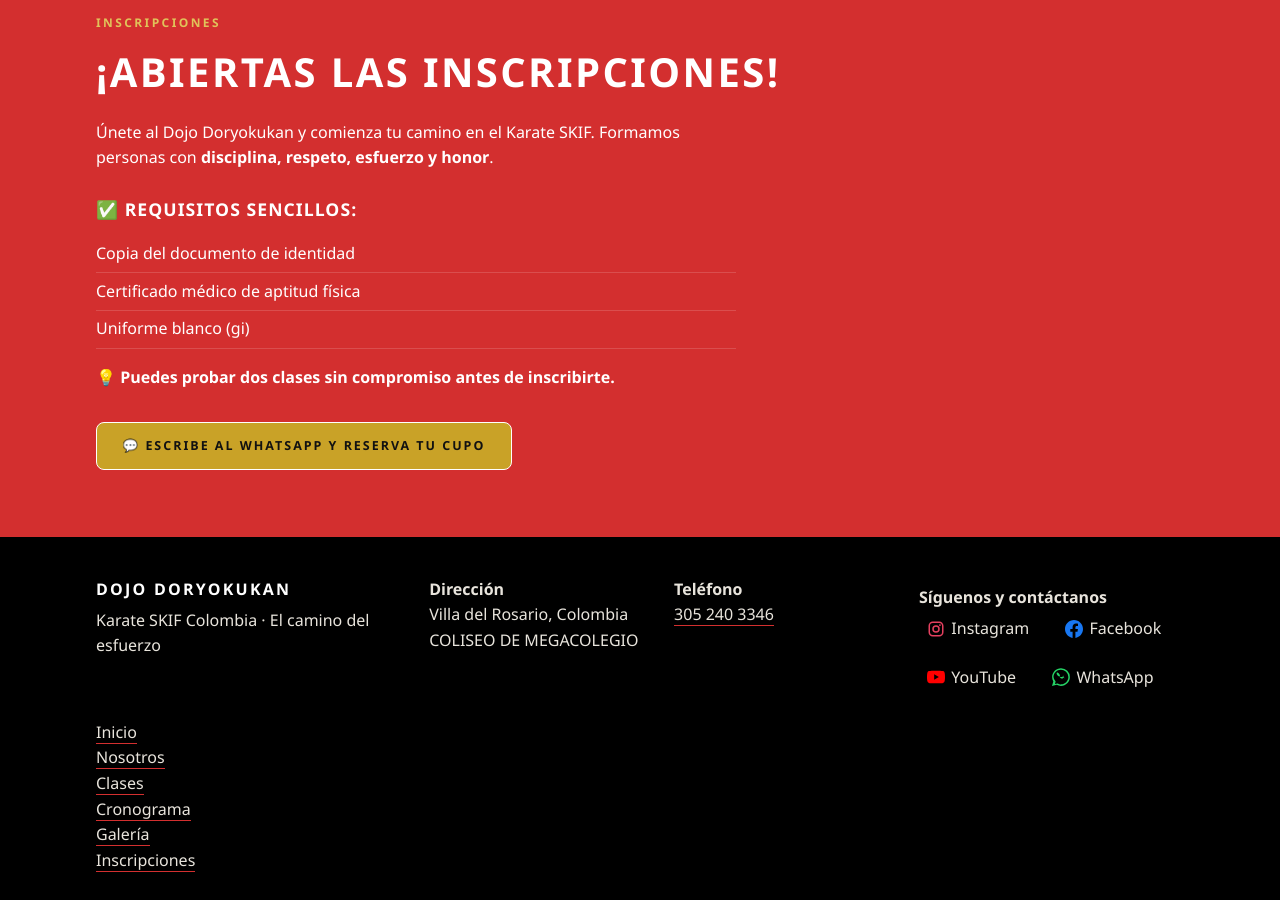
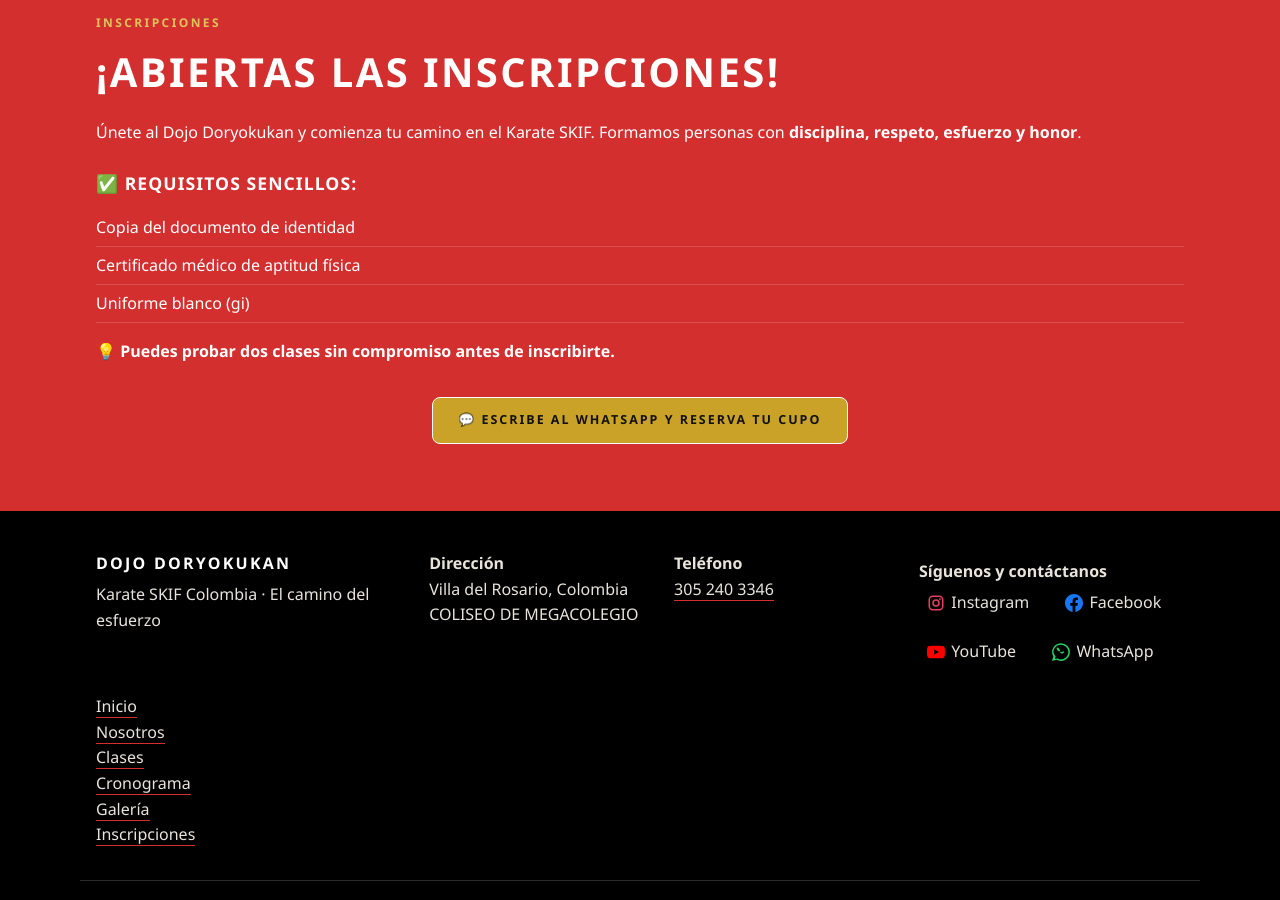
Before and after one commit to edwardlarsson94/doryoku-kan, an Angular app: page / in a window 1280 px wide. Shown: the part 5280-6180 px from the top of the page. Built offline with nearby package versions, Linux system fonts and the light colour scheme.

Commit message:
26 - center button text es

```diff
--- a/src/app/components/enrollment-section/enrollment-section.css
+++ b/src/app/components/enrollment-section/enrollment-section.css
@@ -1,7 +1,3 @@
-.inscripciones {
-  max-width: 40rem;
-}
-
 .inscripciones h3 {
   margin: 1.5rem 0 0.75rem;
   text-transform: uppercase;
@@ -23,3 +19,9 @@
 .cta-boton {
   margin-top: 2rem;
 }
+
+.cta-boton--centrado {
+  display: flex;
+  justify-content: center;
+  margin-top: calc(var(--espacio) * 1.6);
+}
--- a/src/app/components/enrollment-section/enrollment-section.html
+++ b/src/app/components/enrollment-section/enrollment-section.html
@@ -11,7 +11,7 @@
         <li>Uniforme blanco (gi)</li>
       </ul>
       <p><strong>💡 Puedes probar dos clases sin compromiso antes de inscribirte.</strong></p>
-      <div class="cta-boton">
+      <div class="cta-boton cta-boton--centrado">
         <a href="https://wa.me/573052403346" target="_blank" class="boton boton--oro">
           💬 Escribe al WhatsApp y reserva tu cupo
         </a>
```
Also changed, not shown: 2 other files (tests, documents, lock files or other folders).
